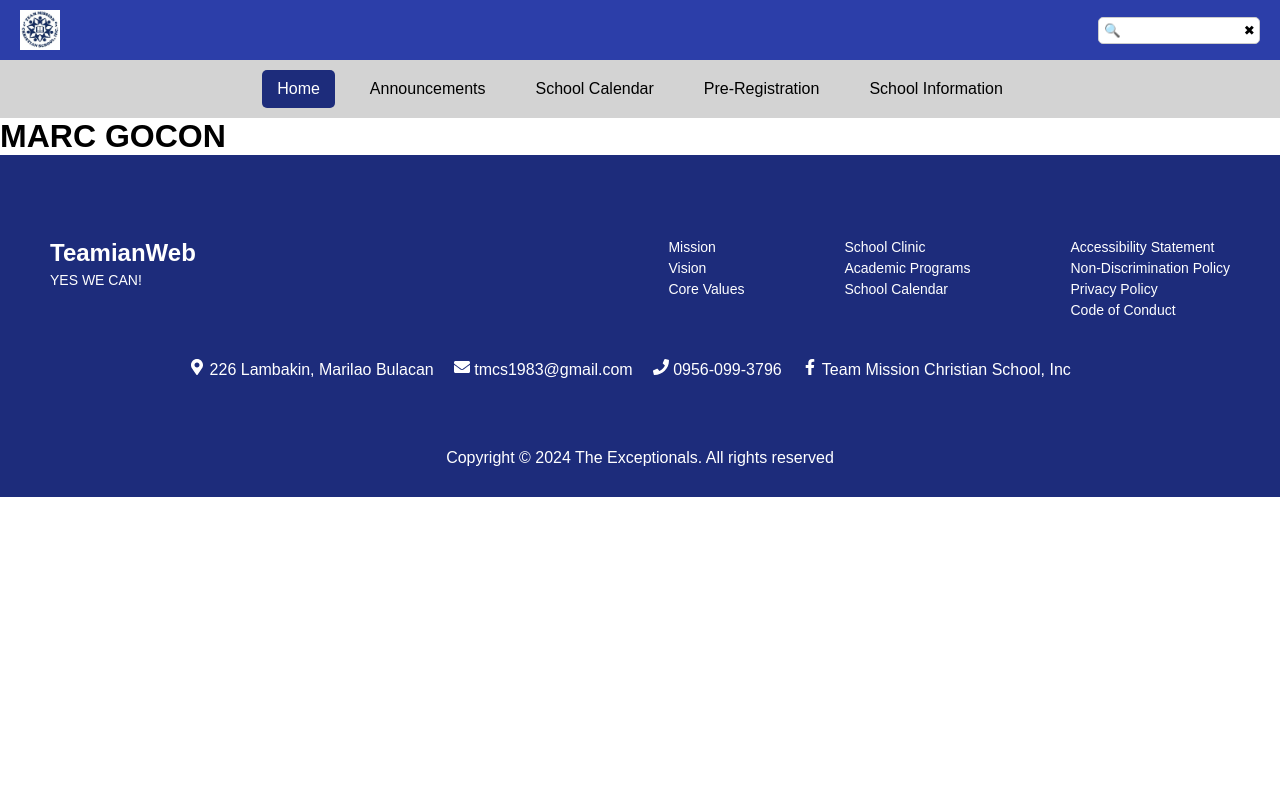
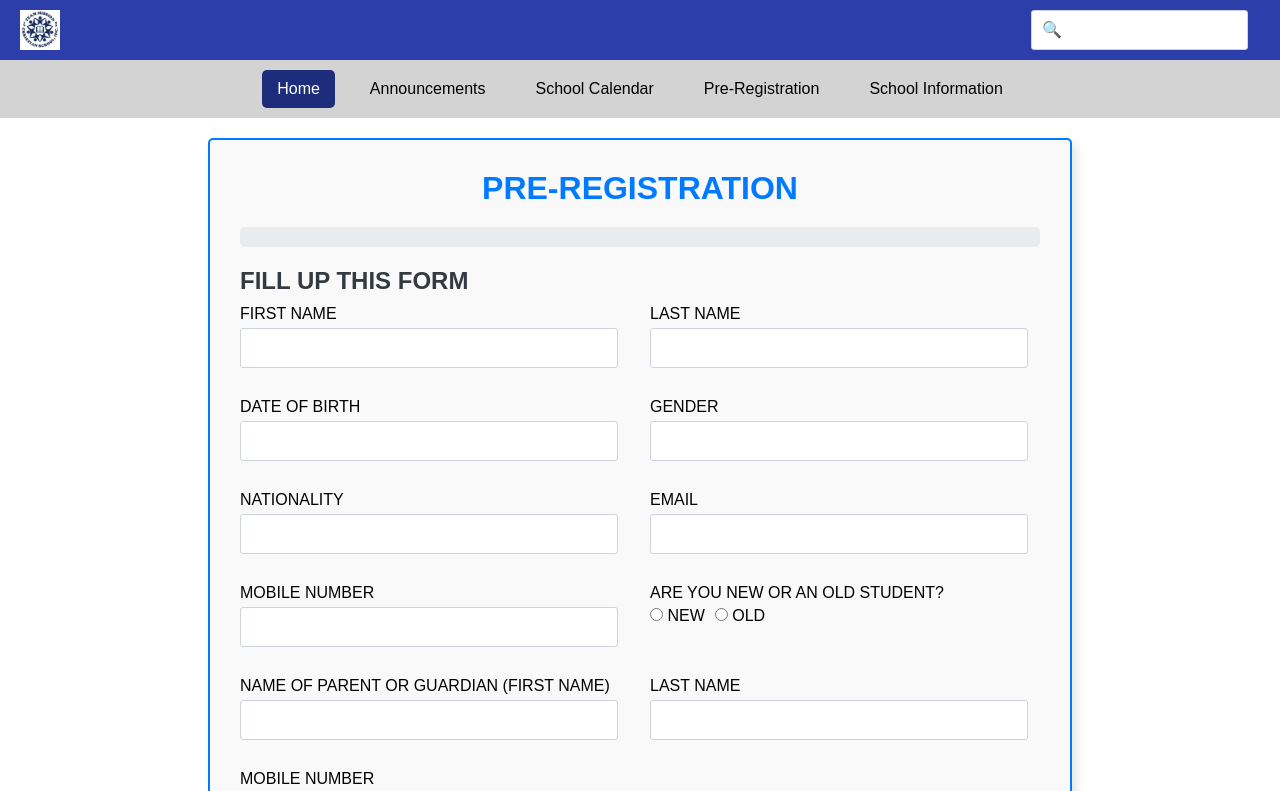
Before and after one commit to oliskiee-dev/Mixpanel-interactions, a React (Vite) app in the folder teamweb/: page /preregistration in a window 1280 px wide. Shown: the top 791 px of the page. Built offline with nearby package versions, Linux system fonts and the light colour scheme.

Commit message:
Added inputs for jsx and made a css file for the design

```diff
--- /dev/null
+++ b/teamweb/src/Viewer/PreRegistration/Pre-registration.css
@@ -0,0 +1,83 @@
+
+.pre-registration-container
+    {width: 800px;
+    margin: 20px auto;
+    padding: 30px;
+    border: 2px solid #007bff;
+    border-radius: 5px;
+    background-color: #f9f9f9;
+    box-shadow: 5px 5px 10px rgba(0, 0, 0, 0.1);
+}.pre-registration-container h1 {
+    text-align: center;
+    margin-bottom: 20px;
+    color: #007bff;
+    font-size: 2em;
+}.progress-bar {
+    height: 20px;
+    background-color: #e9ecef;
+    border-radius: 5px;
+    margin-bottom: 20px;
+    overflow: hidden;
+}.progress {
+    height: 100%;
+    width: 0%;
+    background-color: #007bff;
+    border-radius: 5px;
+    transition: width 0.5s ease-in-out;
+}.pre-registration-container h2 {
+    margin-bottom: 10px;
+    color: #343a40;
+}.form-grid {
+    display: grid;
+    grid-template-columns: repeat(2, 1fr);
+    gap: 20px;
+}.form-group {
+    margin-bottom: 10px;
+}
+
+label {
+    display: block;
+    margin-bottom: 5px;
+    font-weight: 500;
+    font-size: 16px;
+}
+
+input[type="text"],
+input[type="email"],
+input[type="tel"],
+input[type="date"] {
+    width: calc(100% - 12px);
+    padding: 10px;
+    border: 1px solid #ced4da;
+    border-radius: 3px;
+    box-sizing: border-box;
+    font-size: 16px;
+}.radio-group {
+    display: flex;
+    gap: 10px;
+}.radio-group label {
+    font-size: 16px;
+}
+
+button {
+    padding: 12px 25px;
+    background-color: #007bff;
+    color: white;
+    border: none;
+    border-radius: 3px;
+    cursor: pointer;
+    transition: background-color 0.3s ease;
+    font-size: 16px;
+    margin-top: 10px;
+}
+
+button:hover {
+    background-color: #0069d9;
+}.error {
+    color: red;
+    font-size: 12px;
+    margin-top: 5px;
+}.success-message {
+    color: green;
+    margin-top: 10px;
+}
--- a/teamweb/src/Viewer/PreRegistration/Pre-registration.jsx
+++ b/teamweb/src/Viewer/PreRegistration/Pre-registration.jsx
@@ -1,16 +1,152 @@
-import React from "react";
+import React, { useState } from "react";
 import Header from '../Component/Header.jsx';
 import Footer from '../Component/Footer.jsx';
+import '../PreRegistration/Pre-registration.css';
 
-function PreRegistration(){
-    return(
-        <>
-        <Header/>
-        {/* Input Here */}
-        <h1>MARC GOCON</h1>
+function PreRegistration() {
+    const [formData, setFormData] = useState({
+        firstName: "",
+        lastName: "",
+        dateOfBirth: "",
+        gender: "",
+        nationality: "",
+        email: "",
+        mobileNumber: "",
+        isNewStudent: "",
+        parentFirstName: "",
+        parentLastName: "",
+        parentMobileNumber: "",
+    });
+
+    const [formErrors, setFormErrors] = useState({});
+    const [registrationSuccess, setRegistrationSuccess] = useState(false);
+
+    const handleChange = (e) => {
+        setFormData({...formData, [e.target.name]: e.target.value });
+        setFormErrors({...formErrors, [e.target.name]: "" });
+    };
+
+    const handleSubmit = (e) => {
+        e.preventDefault();
+        const errors = validateForm(formData);
+        setFormErrors(errors);
+
+        if (Object.keys(errors).length === 0) {
+            console.log("Form submitted:", formData);
+
+            setTimeout(() => {
+                setRegistrationSuccess(true);
+                setFormData({ // Clear form after successful registration
+                    firstName: "",
+                    lastName: "",
+                    dateOfBirth: "",
+                    gender: "",
+                    nationality: "",
+                    email: "",
+                    mobileNumber: "",
+                    isNewStudent: "",
+                    parentFirstName: "",
+                    parentLastName: "",
+                    parentMobileNumber: "",
+                });
+            }, 1000);
+        }
+    };
+
+    const validateForm = (data) => {
+        let errors = {};
+        // Add your validation logic here if needed
+        return errors;
+    };
+
+    return (
+        <>{/* Input Here */}
+        <Header/>{/* Input Here */}
+        <div className="pre-registration-container">
+            <h1>PRE-REGISTRATION</h1>
+            <div className="progress-bar">
+                <div className="progress"></div>
+            </div>
+            <h2>FILL UP THIS FORM</h2>
+            {registrationSuccess && (
+                <div className="success-message">
+                    Thank you for pre-registering! We will contact you soon.
+                </div>
+            )}
+
+            {!registrationSuccess && (
+                <form onSubmit={handleSubmit}>
+                    <div className="form-grid">
+                        <div className="form-group">
+                            <label htmlFor="firstName">FIRST NAME</label>
+                            <input type="text" id="firstName" name="firstName" value={formData.firstName} onChange={handleChange} />
+                            {formErrors.firstName && <div className="error">{formErrors.firstName}</div>}
+                        </div>
+                        <div className="form-group">
+                            <label htmlFor="lastName">LAST NAME</label>
+                            <input type="text" id="lastName" name="lastName" value={formData.lastName} onChange={handleChange} />
+                            {formErrors.lastName && <div className="error">{formErrors.lastName}</div>}
+                        </div>
+                        <div className="form-group">
+                            <label htmlFor="dateOfBirth">DATE OF BIRTH</label>
+                            <input type="text" id="dateOfBirth" name="dateOfBirth" value={formData.dateOfBirth} onChange={handleChange} />
+                            {formErrors.dateOfBirth && <div className="error">{formErrors.dateOfBirth}</div>}
+                        </div>
+                        <div className="form-group">
+                            <label htmlFor="gender">GENDER</label>
+                            <input type="text" id="gender" name="gender" value={formData.gender} onChange={handleChange} />
+                            {formErrors.gender && <div className="error">{formErrors.gender}</div>}
+                        </div>
+                        <div className="form-group">
+                            <label htmlFor="nationality">NATIONALITY</label>
+                            <input type="text" id="nationality" name="nationality" value={formData.nationality} onChange={handleChange} />
+                            {formErrors.nationality && <div className="error">{formErrors.nationality}</div>}
+                        </div>
+                        <div className="form-group">
+                            <label htmlFor="email">EMAIL</label>
+                            <input type="email" id="email" name="email" value={formData.email} onChange={handleChange} />
+                            {formErrors.email && <div className="error">{formErrors.email}</div>}
+                        </div>
+                        <div className="form-group">
+                            <label htmlFor="mobileNumber">MOBILE NUMBER</label>
+                            <input type="tel" id="mobileNumber" name="mobileNumber" value={formData.mobileNumber} onChange={handleChange} />
+                            {formErrors.mobileNumber && <div className="error">{formErrors.mobileNumber}</div>}
+                        </div>
+                        <div className="form-group">
+                            <label htmlFor="isNewStudent">ARE YOU NEW OR AN OLD STUDENT?</label>
+                            <div className="radio-group">
+                                <label>
+                                    <input type="radio" name="isNewStudent" value="new" onChange={handleChange} /> NEW
+                                </label>
+                                <label>
+                                    <input type="radio" name="isNewStudent" value="old" onChange={handleChange} /> OLD
+                                </label>
+                            </div>
+                            {formErrors.isNewStudent && <div className="error">{formErrors.isNewStudent}</div>}
+                        </div>
+                        <div className="form-group">
+                            <label htmlFor="parentFirstName">NAME OF PARENT OR GUARDIAN (FIRST NAME)</label>
+                            <input type="text" id="parentFirstName" name="parentFirstName" value={formData.parentFirstName} onChange={handleChange} />
+                            {formErrors.parentFirstName && <div className="error">{formErrors.parentFirstName}</div>}
+                        </div>
+                        <div className="form-group">
+                            <label htmlFor="parentLastName">LAST NAME</label>
+                            <input type="text" id="parentLastName" name="parentLastName" value={formData.parentLastName} onChange={handleChange} />
+                            {formErrors.parentLastName && <div className="error">{formErrors.parentLastName}</div>}
+                        </div>
+                        <div className="form-group">
+                            <label htmlFor="parentMobileNumber">MOBILE NUMBER</label>
+                            <input type="tel" id="parentMobileNumber" name="parentMobileNumber" value={formData.parentMobileNumber} onChange={handleChange} />
+                            {formErrors.parentMobileNumber && <div className="error">{formErrors.parentMobileNumber}</div>}
+                        </div>
+                    </div>
+                    <button type="submit">Submit</button>
+                </form>
+            )}
+        </div>\
         <Footer/>
         </>
-    )
+    );
 }
 
 export default PreRegistration;
```
